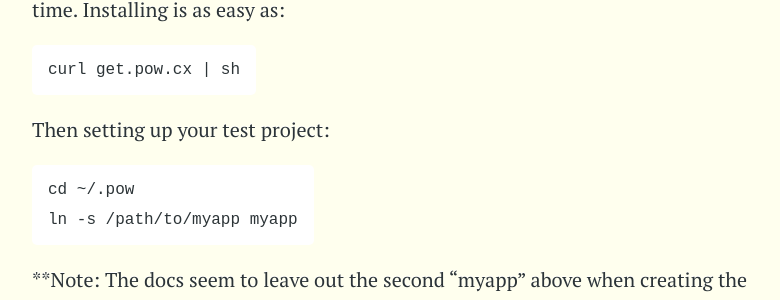
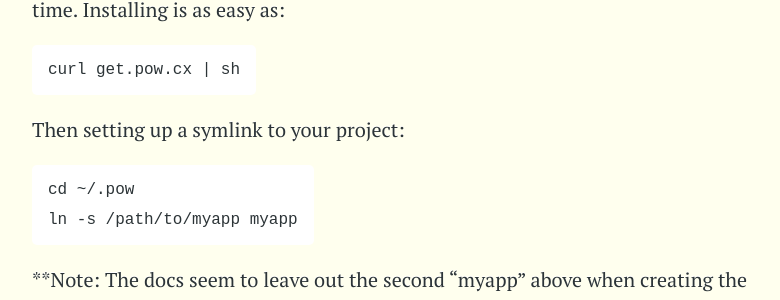
Before and after one commit to donovanh/donovanh.github.com, a Jekyll site: the page built from _posts/2012-08-12-sinatra-subdomains.markdown, in a window 1280 px wide and 900 px high, scrolled down 911 px. Shown: the part 144-444 px from the top of the window, without its empty margins (248-1028 px from the left). Built offline with Jekyll 4.4.1, drawn with Linux system fonts in a browser that asks for light colours; nearby versions of some CDN libraries.

Commit message:
First post in August. Tut tut.

```diff
--- a/_posts/2012-08-12-sinatra-subdomains.markdown
+++ b/_posts/2012-08-12-sinatra-subdomains.markdown
@@ -25,7 +25,7 @@ Alternatively, if you want to be able to test against a large range of subdomain
 
 	curl get.pow.cx | sh
 
-Then setting up your test project:
+Then setting up a symlink to your project:
 
 	cd ~/.pow
     ln -s /path/to/myapp myapp
```
